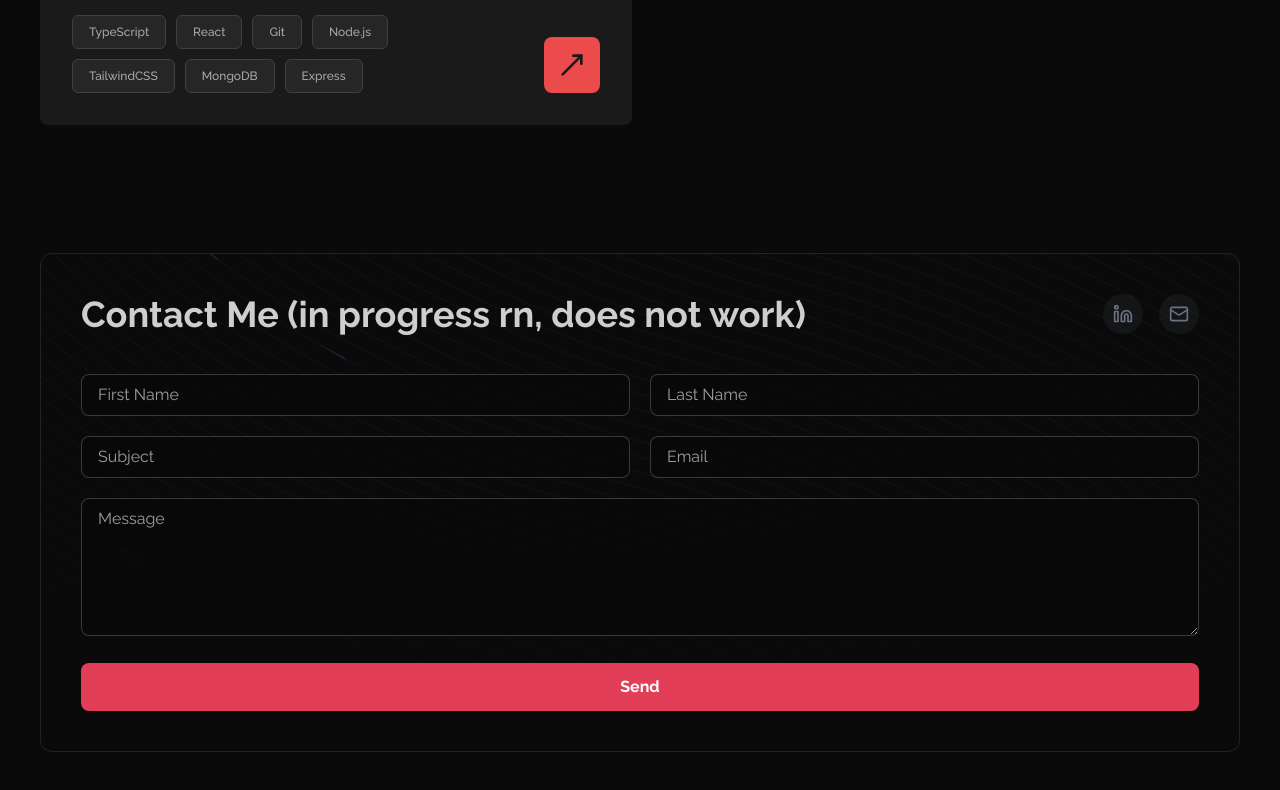
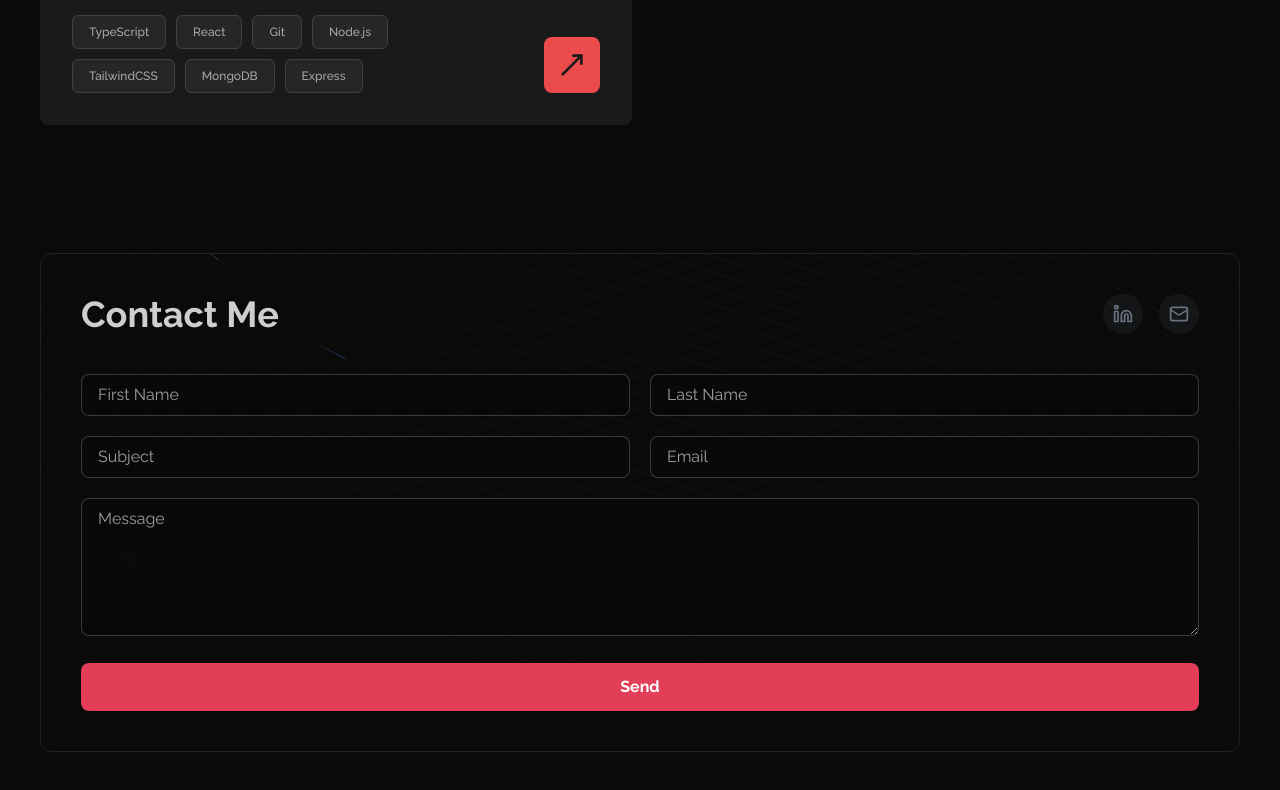
Before and after one commit to acozy03/Adrian-Portfolio, a Next.js app: page / in a window 1280 px wide. Shown: the part 2675-3465 px from the top of the page. Built offline with nearby package versions, Linux system fonts and the light colour scheme.

Commit message:
contact working!

```diff
--- a/app/_components/Footer.tsx
+++ b/app/_components/Footer.tsx
@@ -54,7 +54,7 @@
   return (
     <div className="flex flex-col justify-center items-left antialiased relative rounded-xl mb-20 p-10 border border-white/10" id="contact">
       <div className="flex justify-between items-center mb-10 relative z-10">
-        <h1 className="text-4xl font-bold text-opacity-80 text-white">Contact Me (in progress rn, does not work) </h1>
+        <h1 className="text-4xl font-bold text-opacity-80 text-white">Contact Me </h1>
         <div className="flex space-x-4">
           <a
             href="https://www.linkedin.com/in/acozy03"
--- a/pages/api/contact.ts
+++ b/pages/api/contact.ts
@@ -9,7 +9,7 @@
 export default async (req: NextApiRequest, res: NextApiResponse) => {
   const { firstName, lastName, subject, email, message } = req.body;
   const { data, error } = await resend.emails.send({
-    from: 'whatever@adriancosentino.com',
+    from: 'adrian@adriancosentino.com',
     to: ['acozy03@gmail.com'],
     subject: 'Follow up',
     react: EmailTemplate({ firstName: firstName, lastName: lastName, subject: subject, email: email, message: message }),
```
